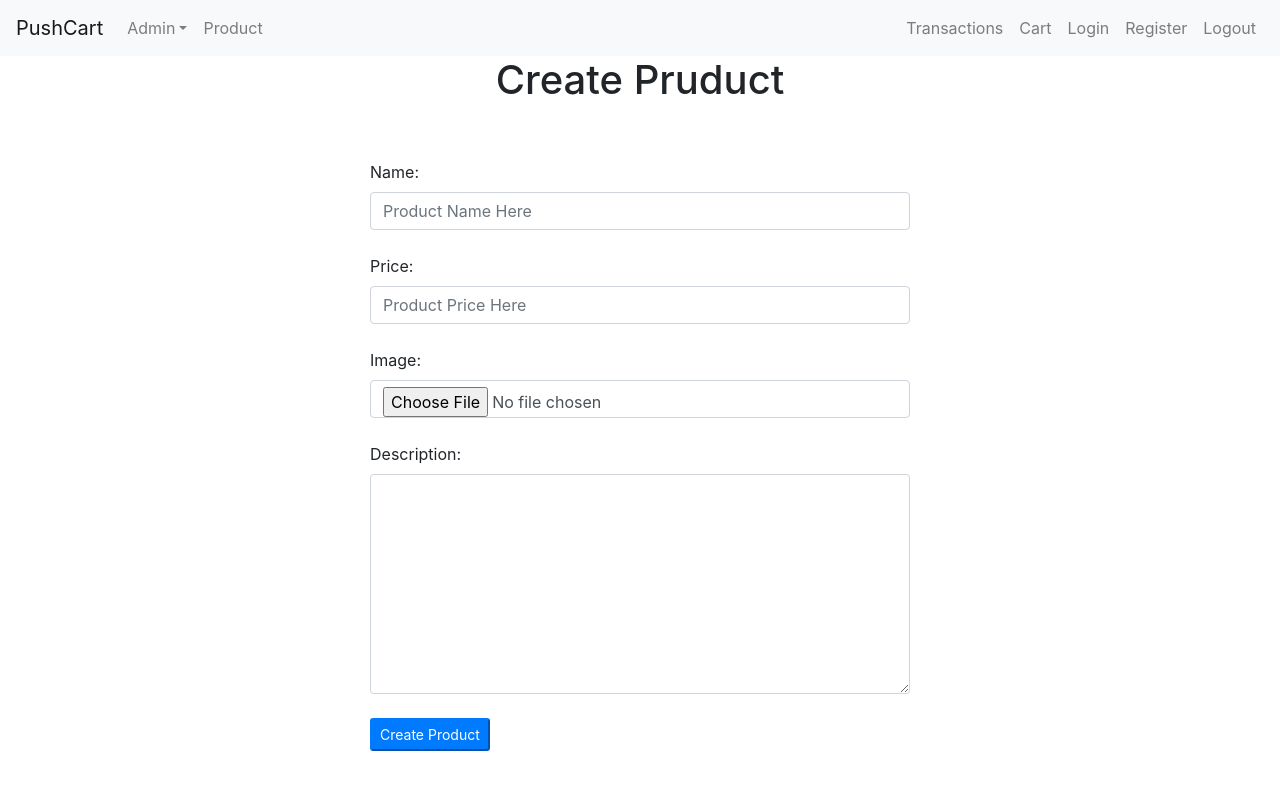
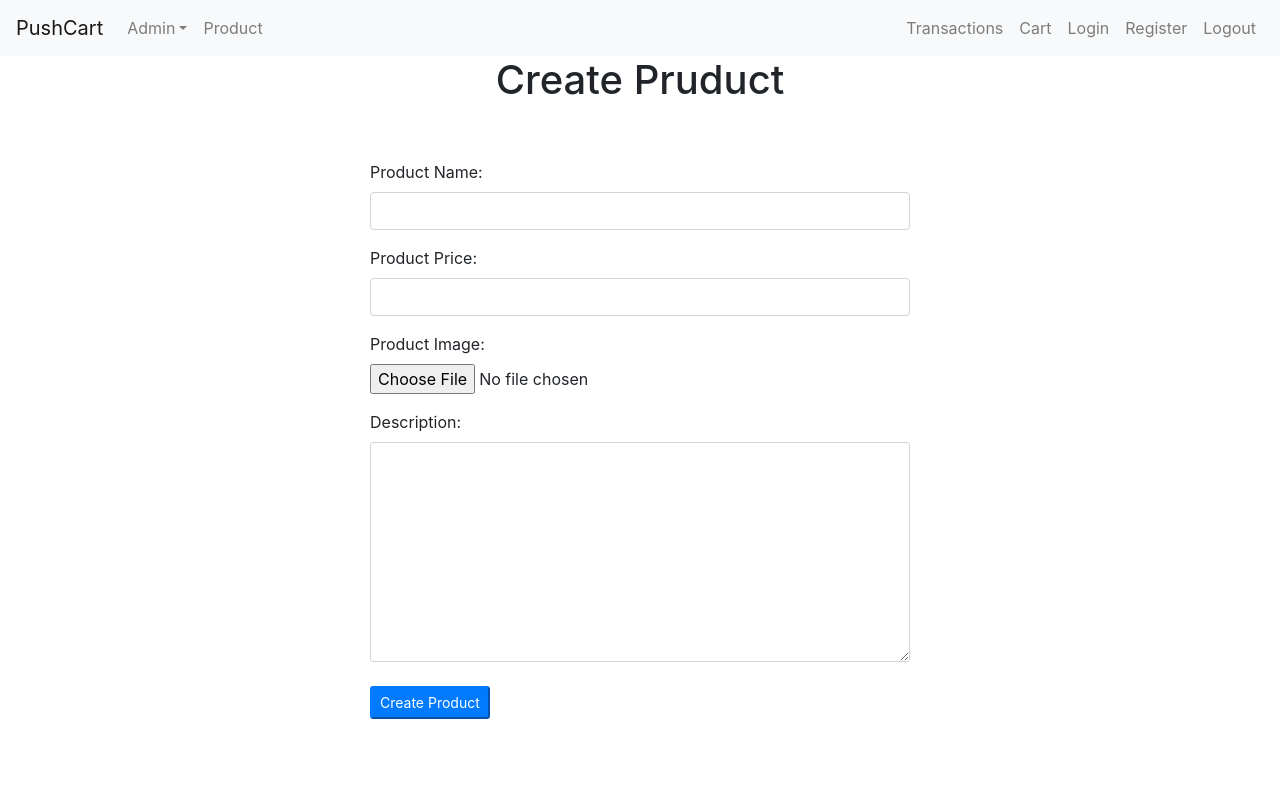
Before and after one commit to MaryDiolas1006/WorldVision-frontEnd-tech-test, a React (Create React App) app: page /create in a window 1280 px wide. Shown: the top 790 px of the page. Built offline with nearby package versions, Linux system fonts and the light colour scheme.

Commit message:
add ui create product form

```diff
--- a/src/App.js
+++ b/src/App.js
@@ -20,10 +20,6 @@ const App = () => {
       <Router>
        <MainNav />
       <Switch>
-      <Route path='/create'>
-      <CreateProduct />
-      </Route>
-
       <Route path='/view'>
       <SingleProduct />
       </Route>
@@ -48,8 +44,12 @@ const App = () => {
         <Login />
       </Route>
 
-      <Route path="/">
+      <Route exact path="/">
        <Product />
+      </Route>
+
+      <Route path='/create'>
+      <CreateProduct />
       </Route>
 
       </Switch>
--- a/src/components/CreateProduct.js
+++ b/src/components/CreateProduct.js
@@ -1,62 +1,19 @@
 import React from 'react';
+import AddProductFrom from './partials/AddProductFrom';
 
 const CreateProduct = (props) => {
   return (
     <div className="container">
     	<div className="row">
-    		<div className="col-12 col-md-6 mx-auto mb-5">
+    		<div className="col-12 col-md-8 col-lg-6 mx-auto mb-5">
     			<h1 className="text-center">Create Pruduct</h1>
     		</div>
             </div>
                 <div className="row">
                 <div className="col-12 col-md-6 mx-auto">
-                    <label htmlFor="name">Name:</label>
-                    <br />
-                    <input
-                    id="name"
-                    type="text"
-                    class="form-control"
-                    name="name"
-                    required
-                    autocomplete="name"
-                    autofocus
-                    placeholder="Product Name Here"
-                    />
-                    <br />
-                    <label htmlFor="price">Price:</label>
-                    <br />
-                    <input
-                    id="price"
-                    type="text"
-                    class="form-control"
-                    name="price"
-                    required
-                    autocomplete="price"
-                    autofocus
-                    placeholder="Product Price Here"
-                    />
-                    <br />
-                    <label htmlFor="image">Image:</label>
-                    <br />
-                    <input
-                    id="image"
-                    type="file"
-                    class="form-control"
-                    name="image"
-                    required
-                    autofocus
-                    />
-                    <br />
-                    <label htmlFor="description">Description:</label>
-                    <br />
-                    <textarea
-                        className="form-control form-control-sm"
-                        name="description"
-                        id="description"
-                        cols="30"
-                        rows="10"></textarea>
-                        <br />
-                            <button className="submit btn-primary d-block btn-sm">Create Product</button>
+
+                    <AddProductFrom />
+
                  </div>
             </div>
 
--- /dev/null
+++ b/src/components/partials/AddProductFrom.js
@@ -0,0 +1,43 @@
+import React from 'react';
+import InputGroup from './InputGroup';
+
+const AddProductFrom = (props) => {
+  return (
+    	 <form>
+            <InputGroup
+                name="name"
+                displayName="Product Name:"
+                type="text"
+            />
+
+            <InputGroup
+                name="price"
+                displayName="Product Price:"
+                type="number"
+            />
+
+            <InputGroup
+                name="image"
+                displayName="Product Image:"
+                type="file"
+            />
+
+
+
+    <label htmlFor="description">Description:</label>
+    <br />
+    <textarea
+    	className="form-control form-control-sm"
+    	name="description"
+    	id="description"
+    	cols="30"
+    	rows="10"></textarea>
+    	<br />
+    	<button className="submit btn-primary d-block btn-sm">Create Product</button>
+
+
+    </form>
+  )
+}
+
+export default AddProductFrom;
--- a/src/components/partials/InputGroup.js
+++ b/src/components/partials/InputGroup.js
@@ -8,7 +8,8 @@ const InputGroup = (props) => {
         	type={props.type}
         	name={props.name}
         	id={props.name}
-        	className="form-control"
+        	 className={ props.type !== "file" ? "form-control" : "form-control-file"}
+          min={props.min}
         	placeholder={props.placeholder}
         	aria-describedby="helpId" />
     </div>
```
